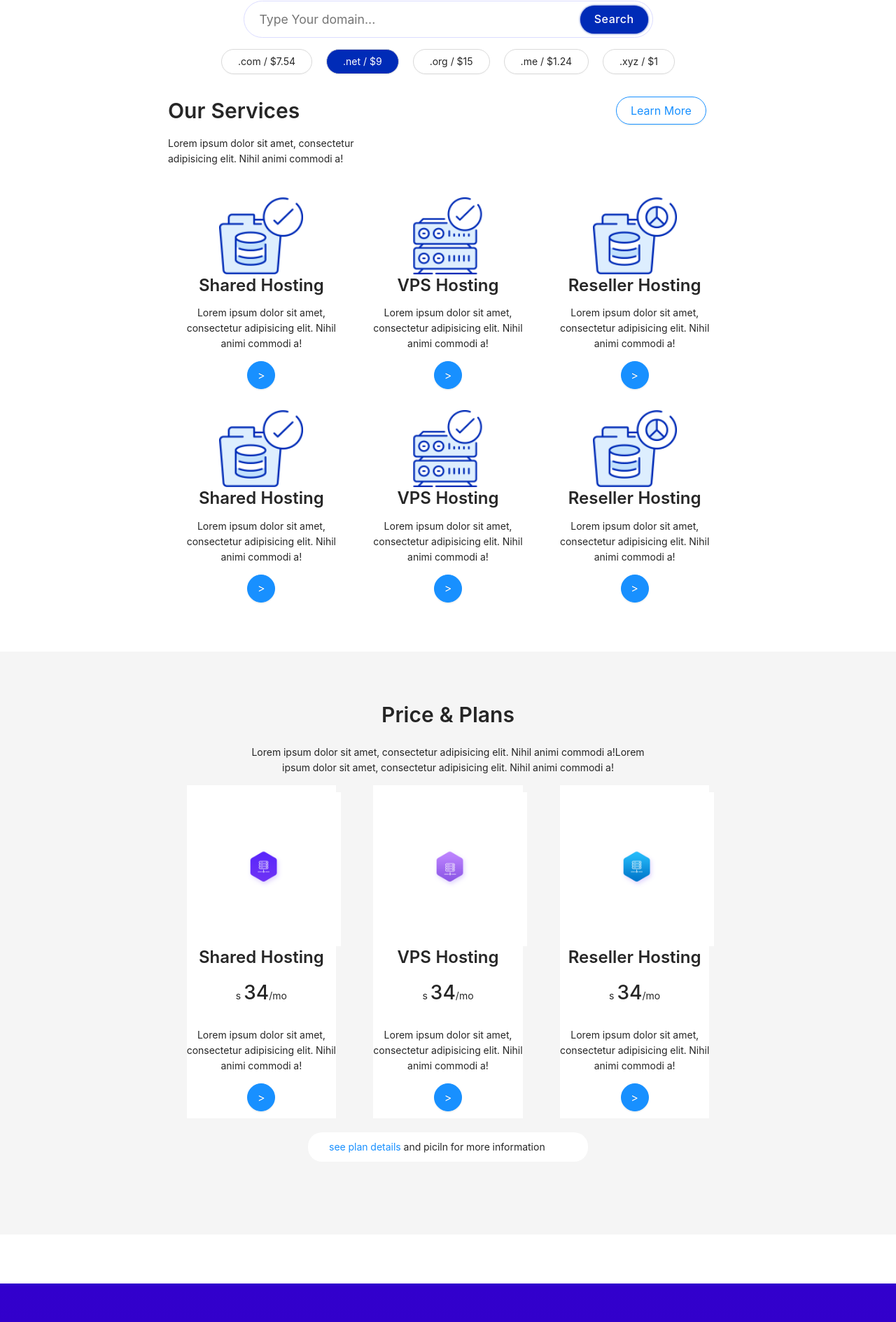
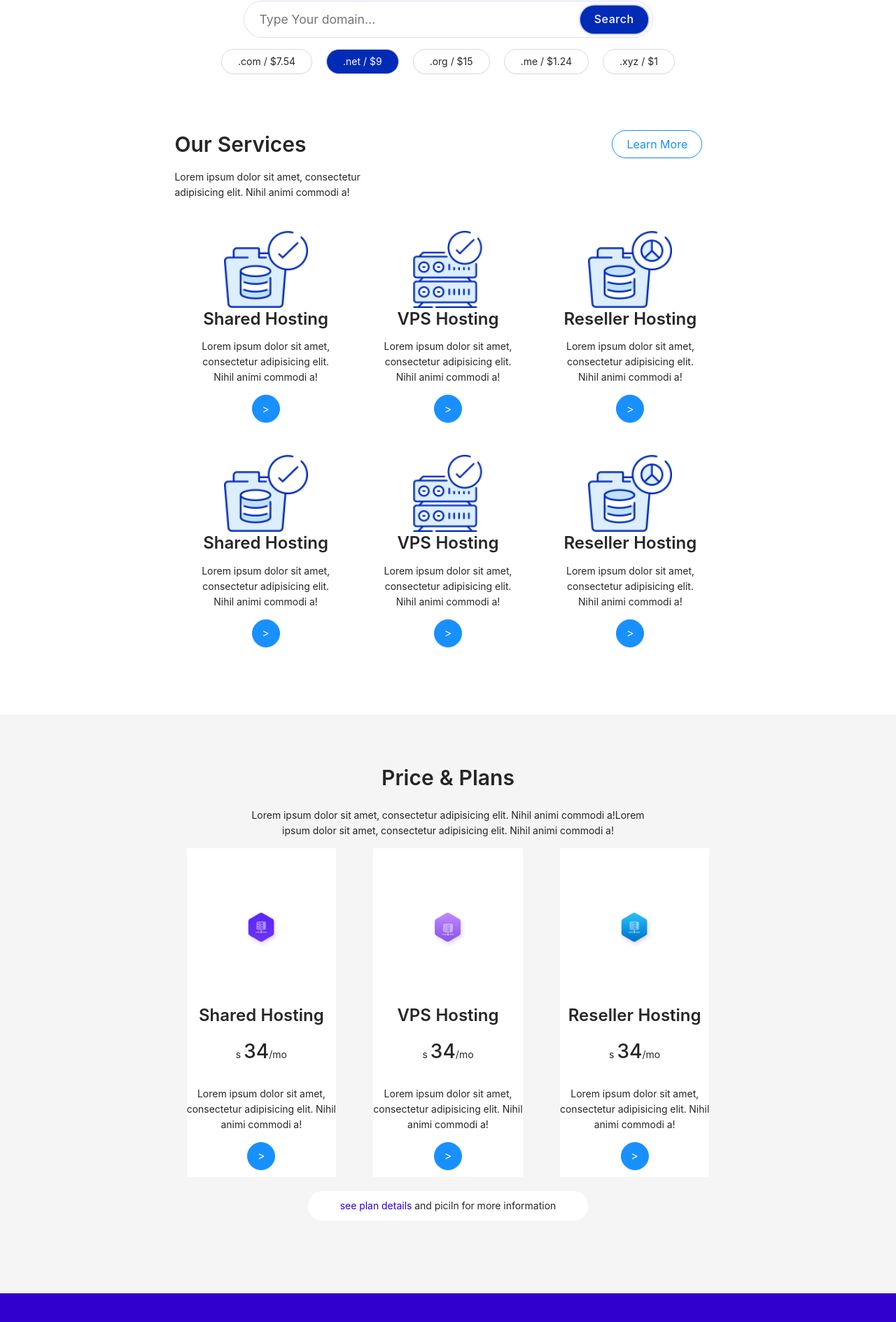
Before and after one commit to firasel/DevWork, a React (Create React App) app: page / in a window 1280 px wide. Shown: the part 762-2651 px from the top of the page at 70% size. Built offline with nearby package versions, Linux system fonts and the light colour scheme.

Commit message:
footer created and some animation added

```diff
--- a/package.json
+++ b/package.json
@@ -7,6 +7,7 @@
     "@testing-library/react": "^11.1.0",
     "@testing-library/user-event": "^12.1.10",
     "antd": "^4.17.2",
+    "framer-motion": "^4.1.17",
     "react": "^17.0.2",
     "react-dom": "^17.0.2",
     "react-scripts": "4.0.3",
--- a/src/components/Home/Faq/Faq.js
+++ b/src/components/Home/Faq/Faq.js
@@ -7,7 +7,7 @@ const Faq = () => {
   const { Title } = Typography;
   const { Panel } = Collapse;
   return (
-    <div className="faqContainer">
+    <div className="faqContainer" id="faq">
       <Row className="container-fluid">
         <Col md={12}>
           <img src={FaqImg} alt="Faq design" />
--- a/src/components/Home/PriceAndPlans/PriceAndPlance.js
+++ b/src/components/Home/PriceAndPlans/PriceAndPlance.js
@@ -1,58 +1,88 @@
-import { Button, Col, Image, Row,Space, Typography } from 'antd';
-import React from 'react';
-import './PriceAndPlance.scss'
-import Icon_1 from '../../../images/Icon-1.png'
-import Icon_2 from '../../../images/Icon-2.png'
-import Icon_3 from '../../../images/Icon-3.png'
+import { Button, Col, Image, Row, Space, Typography } from "antd";
+import React from "react";
+import Icon_1 from "../../../images/Icon-1.png";
+import Icon_2 from "../../../images/Icon-2.png";
+import Icon_3 from "../../../images/Icon-3.png";
+import "./PriceAndPlance.scss";
 
 const PriceAndPlance = () => {
   const { Title } = Typography;
   return (
-        <div className='price-container' >
-            <Space direction="vertical" align='center' style={{ width: "100%" }}>
+    <div className="price-container" id="price">
+      <Space direction="vertical" align="center" style={{ width: "100%" }}>
         <Title level={2}>Price & Plans</Title>
-                <p direction="vertical" align='center' style={{ width: "100%" }}>Lorem ipsum dolor sit amet, consectetur adipisicing elit.  Nihil animi commodi a!Lorem <br /> ipsum dolor sit amet, consectetur adipisicing elit. Nihil animi commodi a!</p>
+        <p direction="vertical" align="center" style={{ width: "100%" }}>
+          Lorem ipsum dolor sit amet, consectetur adipisicing elit. Nihil animi
+          commodi a!Lorem <br /> ipsum dolor sit amet, consectetur adipisicing
+          elit. Nihil animi commodi a!
+        </p>
       </Space>
-            <Row  >
-                <Col lg={{span:4, offset:5}}  md={{span:4, offset:5}} className='price-item' xs={{ span: 24, offset: 1 }}>
-                    <Image
-                        width={220}
-                        height={220}
-                        src={Icon_1}
-
-                    />
+      <Row>
+        <Col
+          lg={{ span: 4, offset: 5 }}
+          md={{ span: 4, offset: 5 }}
+          className="price-item"
+          xs={{ span: 24, offset: 0 }}
+        >
+          <Image width="100%" height="auto" src={Icon_1} />
           <Title level={3}>Shared Hosting</Title>
-                    <p>s <h1 className='price-number'>34</h1>/mo </p>
-                    <p>Lorem ipsum dolor sit amet, consectetur adipisicing elit. Nihil animi commodi a!</p>
-                    <Button type="primary" shape="circle" size="large" > &#62; </Button>
+          <p>
+            s <h1 className="price-number">34</h1>/mo{" "}
+          </p>
+          <p>
+            Lorem ipsum dolor sit amet, consectetur adipisicing elit. Nihil
+            animi commodi a!
+          </p>
+          <Button type="primary" shape="circle" size="large">
+            {" "}
+            &#62;{" "}
+          </Button>
         </Col>
-                <Col lg={{span:4, offset:1}}  md={{span:4, offset:1}} className='price-item' xs={{ span: 24, offset: 1 }}>
-                <Image
-                        width={220}
-                        height={220}
-                        src={Icon_2}
-
-                    />
+        <Col
+          lg={{ span: 4, offset: 1 }}
+          md={{ span: 4, offset: 1 }}
+          className="price-item"
+          xs={{ span: 24, offset: 0 }}
+        >
+          <Image width="100%" height="auto" src={Icon_2} />
           <Title level={3}>VPS Hosting</Title>
-                    <p>s <h1 className='price-number'>34</h1>/mo </p>
-                    <p>Lorem ipsum dolor sit amet, consectetur adipisicing elit. Nihil animi commodi a!</p>
-                    <Button type="primary" shape="circle" size="large" > &#62; </Button>
+          <p>
+            s <h1 className="price-number">34</h1>/mo{" "}
+          </p>
+          <p>
+            Lorem ipsum dolor sit amet, consectetur adipisicing elit. Nihil
+            animi commodi a!
+          </p>
+          <Button type="primary" shape="circle" size="large">
+            {" "}
+            &#62;{" "}
+          </Button>
         </Col>
-                <Col lg={{span:4, offset:1}} md={{span:4, offset:1}} className='price-item' xs={{ span: 24, offset: 1 }}>
-                <Image
-                        width={220}
-                        height={220}
-                        src={Icon_3}
-
-                    />
+        <Col
+          lg={{ span: 4, offset: 1 }}
+          md={{ span: 4, offset: 1 }}
+          className="price-item"
+          xs={{ span: 24, offset: 0 }}
+        >
+          <Image width="100%" height="auto" src={Icon_3} />
           <Title level={3}>Reseller Hosting</Title>
-                    <p>s <h1 className='price-number'>34</h1>/mo </p>
-                    <p>Lorem ipsum dolor sit amet, consectetur adipisicing elit. Nihil animi commodi a!</p>
-                    <Button type="primary" shape="circle" size="large" > &#62; </Button>
+          <p>
+            s <h1 className="price-number">34</h1>/mo{" "}
+          </p>
+          <p>
+            Lorem ipsum dolor sit amet, consectetur adipisicing elit. Nihil
+            animi commodi a!
+          </p>
+          <Button type="primary" shape="circle" size="large">
+            {" "}
+            &#62;{" "}
+          </Button>
         </Col>
       </Row>
-        <div className='price-text'>
-            <p><a href=""> see plan details </a>and piciln for more information</p>
+      <div className="price-text">
+        <p>
+          <span> see plan details </span>and piciln for more information
+        </p>
       </div>
     </div>
   );
--- a/src/components/Home/PriceAndPlans/PriceAndPlance.scss
+++ b/src/components/Home/PriceAndPlans/PriceAndPlance.scss
@@ -1,27 +1,30 @@
-.price-container{
+.price-container {
   background-color: #f5f5f5;
-    margin: 70px 0px;
   padding: 70px 0px;
-    .price-number{
+  .price-number {
     size: 20px;
     display: inline-block;
   }
-    .price-item{
+  .price-item {
     background-color: #ffff !important;
     text-align: center;
     padding: 10px 0px;
   }
-    .price-text{
+  .price-text {
     margin: 20px 0px;
     display: flex;
     justify-content: center;
     align-items: center;
+    text-align: center;
+    span {
+      color: #3200cd;
+      cursor: pointer;
     }
-    .price-text>p{
+  }
+  .price-text > p {
     width: 400px;
     background-color: white;
     padding: 10px 30px;
     border-radius: 20px;
   }
-
 }
--- a/src/components/Home/Services/Services.js
+++ b/src/components/Home/Services/Services.js
@@ -1,94 +1,132 @@
-import React from 'react';
-import { Button, Col, Image, Row, Typography } from 'antd';
-import service_1 from '../../../images/Service-1.png'
-import service_2 from '../../../images/Service-2.png'
-import service_3 from '../../../images/Service-3.png'
-import "./Services.scss"
-
+import { Button, Col, Image, Row, Typography } from "antd";
+import React from "react";
+import service_1 from "../../../images/Service-1.png";
+import service_2 from "../../../images/Service-2.png";
+import service_3 from "../../../images/Service-3.png";
+import "./Services.scss";
 
 const Services = () => {
-    const { Title, Text } = Typography;
+  const { Title } = Typography;
   return (
-        <div>
+    <div className="serviceContainer" id="services">
       <Row justify="space-around">
-                <Col span={6} offset={3}>
+        <Col span={24} md={{ span: 6, offset: 3 }}>
           <Title level={2}>Our Services</Title>
-                    <p>Lorem ipsum dolor sit amet, consectetur adipisicing elit. Nihil animi commodi a!</p>
+          <p>
+            Lorem ipsum dolor sit amet, consectetur adipisicing elit. Nihil
+            animi commodi a!
+          </p>
         </Col>
-                <Col span={6} offset={3}>
+        <Col span={24} md={{ span: 6, offset: 3 }}>
           <Button type="primary" ghost shape="round" size="large">
             Learn More
           </Button>
         </Col>
       </Row>
-            <Row className='services-row'>
-                <Col lg={{span:4, offset:5}}  md={{span:4, offset:5}} className='services-items' xs={{ span: 24, offset: 1 }}>
-                    <Image
-                        width={120}
-                        height={110}
-                        src={service_1}
-
-                    />
+      <Row className="services-row">
+        <Col
+          lg={{ span: 4, offset: 5 }}
+          md={{ span: 4, offset: 5 }}
+          className="services-items"
+          xs={{ span: 24, offset: 0 }}
+        >
+          <Image width={120} height={110} src={service_1} />
           <Title level={3}>Shared Hosting</Title>
-                    <p>Lorem ipsum dolor sit amet, consectetur adipisicing elit. Nihil animi commodi a!</p>
-                    <Button type="primary" shape="circle" size="large" > &#62; </Button>
+          <p>
+            Lorem ipsum dolor sit amet, consectetur adipisicing elit. Nihil
+            animi commodi a!
+          </p>
+          <Button type="primary" shape="circle" size="large">
+            {" "}
+            &#62;{" "}
+          </Button>
         </Col>
-                <Col lg={{span:4, offset:1}}  md={{span:4, offset:1}} className='services-items' xs={{ span: 24, offset: 1 }}>
-                <Image
-                        width={120}
-                        height={110}
-                        src={service_2}
-
-                    />
+        <Col
+          lg={{ span: 4, offset: 1 }}
+          md={{ span: 4, offset: 1 }}
+          className="services-items"
+          xs={{ span: 24, offset: 0 }}
+        >
+          <Image width={120} height={110} src={service_2} />
           <Title level={3}>VPS Hosting</Title>
-                    <p>Lorem ipsum dolor sit amet, consectetur adipisicing elit. Nihil animi commodi a!</p>
-                    <Button type="primary" shape="circle" size="large" > &#62; </Button>
+          <p>
+            Lorem ipsum dolor sit amet, consectetur adipisicing elit. Nihil
+            animi commodi a!
+          </p>
+          <Button type="primary" shape="circle" size="large">
+            {" "}
+            &#62;{" "}
+          </Button>
         </Col>
-                <Col lg={{span:4, offset:1}} md={{span:4, offset:1}} className='services-items' xs={{ span: 24, offset: 1 }}>
-                <Image
-                        width={120}
-                        height={110}
-                        src={service_3}
-
-                    />
+        <Col
+          lg={{ span: 4, offset: 1 }}
+          md={{ span: 4, offset: 1 }}
+          className="services-items"
+          xs={{ span: 24, offset: 0 }}
+        >
+          <Image width={120} height={110} src={service_3} />
           <Title level={3}>Reseller Hosting</Title>
-                    <p>Lorem ipsum dolor sit amet, consectetur adipisicing elit. Nihil animi commodi a!</p>
-                    <Button type="primary" shape="circle" size="large" > &#62; </Button>
+          <p>
+            Lorem ipsum dolor sit amet, consectetur adipisicing elit. Nihil
+            animi commodi a!
+          </p>
+          <Button type="primary" shape="circle" size="large">
+            {" "}
+            &#62;{" "}
+          </Button>
         </Col>
       </Row>
-            <Row className='services-row'>
-                <Col lg={{span:4, offset:5}}  md={{span:4, offset:5}} className='services-items' xs={{ span: 24, offset: 1 }}>
-                    <Image
-                        width={120}
-                        height={110}
-                        src={service_1}
-
-                    />
+      <Row className="services-row">
+        <Col
+          lg={{ span: 4, offset: 5 }}
+          md={{ span: 4, offset: 5 }}
+          className="services-items"
+          xs={{ span: 24, offset: 0 }}
+        >
+          <Image width={120} height={110} src={service_1} />
           <Title level={3}>Shared Hosting</Title>
-                    <p>Lorem ipsum dolor sit amet, consectetur adipisicing elit. Nihil animi commodi a!</p>
-                    <Button type="primary" shape="circle" size="large" > &#62; </Button>
+          <p>
+            Lorem ipsum dolor sit amet, consectetur adipisicing elit. Nihil
+            animi commodi a!
+          </p>
+          <Button type="primary" shape="circle" size="large">
+            {" "}
+            &#62;{" "}
+          </Button>
         </Col>
-                <Col lg={{span:4, offset:1}}  md={{span:4, offset:1}} className='services-items' xs={{ span: 24, offset: 1 }}>
-                <Image
-                        width={120}
-                        height={110}
-                        src={service_2}
-
-                    />
+        <Col
+          lg={{ span: 4, offset: 1 }}
+          md={{ span: 4, offset: 1 }}
+          className="services-items"
+          xs={{ span: 24, offset: 0 }}
+        >
+          <Image width={120} height={110} src={service_2} />
           <Title level={3}>VPS Hosting</Title>
-                    <p>Lorem ipsum dolor sit amet, consectetur adipisicing elit. Nihil animi commodi a!</p>
-                    <Button type="primary" shape="circle" size="large" > &#62; </Button>
+          <p>
+            Lorem ipsum dolor sit amet, consectetur adipisicing elit. Nihil
+            animi commodi a!
+          </p>
+          <Button type="primary" shape="circle" size="large">
+            {" "}
+            &#62;{" "}
+          </Button>
         </Col>
-                <Col lg={{span:4, offset:1}} md={{span:4, offset:1}} className='services-items' xs={{ span: 24, offset: 1 }}>
-                <Image
-                        width={120}
-                        height={110}
-                        src={service_3}
-
-                    />
+        <Col
+          lg={{ span: 4, offset: 1 }}
+          md={{ span: 4, offset: 1 }}
+          className="services-items"
+          xs={{ span: 24, offset: 0 }}
+        >
+          <Image width={120} height={110} src={service_3} />
           <Title level={3}>Reseller Hosting</Title>
-                    <p>Lorem ipsum dolor sit amet, consectetur adipisicing elit. Nihil animi commodi a!</p>
-                    <Button type="primary" shape="circle" size="large" > &#62; </Button>
+          <p>
+            Lorem ipsum dolor sit amet, consectetur adipisicing elit. Nihil
+            animi commodi a!
+          </p>
+          <Button type="primary" shape="circle" size="large">
+            {" "}
+            &#62;{" "}
+          </Button>
         </Col>
       </Row>
     </div>
--- a/src/components/Home/Services/Services.scss
+++ b/src/components/Home/Services/Services.scss
@@ -1,13 +1,22 @@
-.servicesContainer{
-    display:flex;
-    flex-direction: column;
-    justify-content: center;
+.servicesContainer {
+  display: flex;
+  flex-direction: column;
+  justify-content: center;
+  align-items: center;
+}
+.serviceContainer {
+  padding: 3rem 15px 5rem 15px;
+  .serviceTitle {
+    display: flex;
     align-items: center;
+    justify-content: space-between;
+  }
 }
 
-.services-row{
-    padding-top: 30px;
-    .services-items{
-        text-align: center;
-    }
+.services-row {
+  padding-top: 30px;
+  .services-items {
+    text-align: center;
+    margin-bottom: 1rem;
+  }
 }
```
Also changed, not shown: src/components/Home/Faq/Faq.scss (+15 -0 lines), src/components/Home/Footer/Footer.scss (+10 -0 lines), src/components/Home/Hero/Hero.js (+20 -2 lines), src/components/Home/Navbar/Navbar.js (+26 -16 lines), 2 other files (tests, documents, lock files or other folders). Lines whose indentation alone changed are shown as unchanged.
